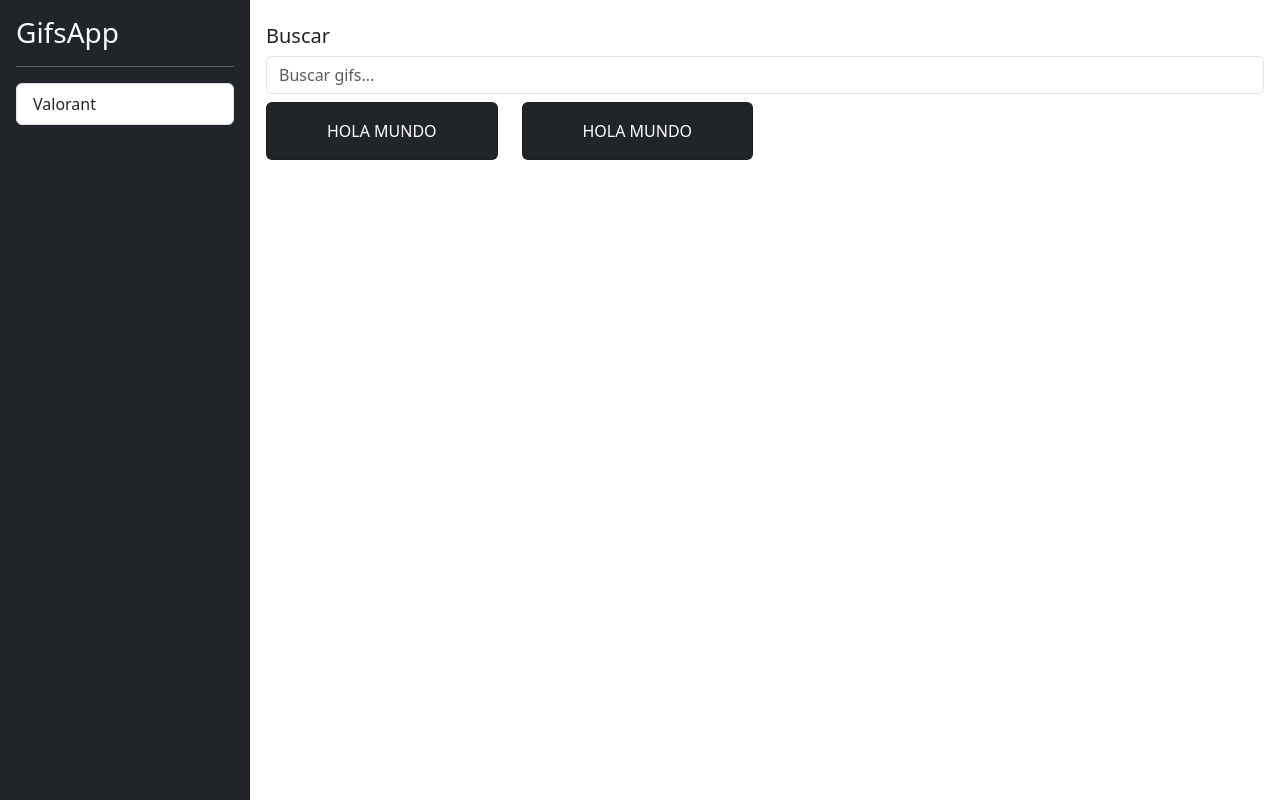
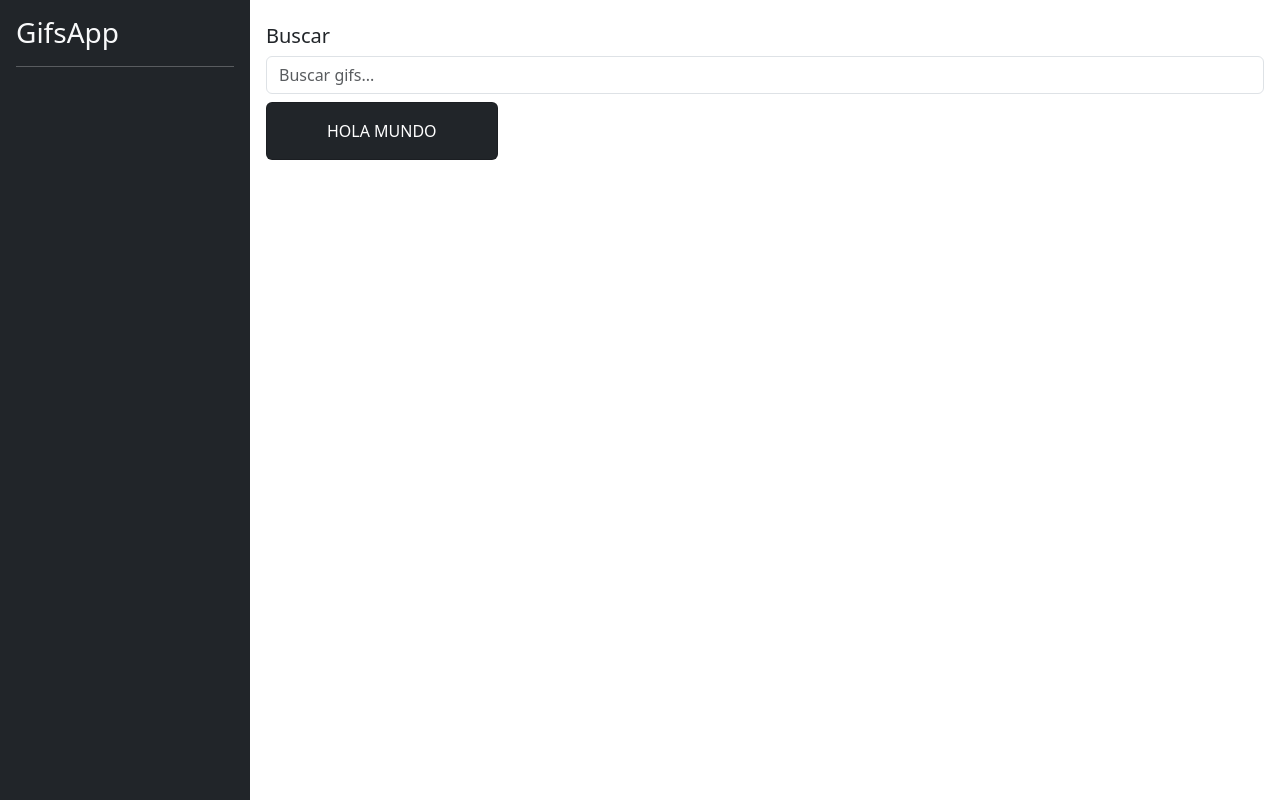
Before and after one commit to Alejoval26/GifsApp, an Angular app: page / in a window 1280 px wide. Built offline with nearby package versions, Linux system fonts and the light colour scheme.

Commit message:
mejorando el servicio para organizar las busquedas que se almacenan en el sidebar

```diff
--- a/src/app/gifs/components/cardlist/cardlist.component.html
+++ b/src/app/gifs/components/cardlist/cardlist.component.html
@@ -10,16 +10,5 @@
 
     </div>
   </div>
-  <div class="col-md-3 col-sm-6">
-    <div class="card mb-2 text-center bg-dark">
-      <!-- To do: poner imagen -->
 
-      <div class="card-body text-white">
-        <p class="card-text">
-          HOLA MUNDO
-        </p>
-      </div>
-
-    </div>
-  </div>
 </div>
--- a/src/app/gifs/components/searchbox/searchbox.component.ts
+++ b/src/app/gifs/components/searchbox/searchbox.component.ts
@@ -1,4 +1,5 @@
 import { Component, ElementRef, ViewChild} from '@angular/core';
+import { GifsService } from '../../services/gifs.service';
 
 @Component({
   selector: 'gifs-searchbox',
@@ -16,10 +17,12 @@ export class SearchboxComponent  {
   @ViewChild('txTTagInput')
   public tagInpuT!:ElementRef<HTMLInputElement>;
 
-  constructor() { }
+  constructor(private gifsService:GifsService) { }
 
   searchTag():void{
     const newTag = this.tagInpuT.nativeElement.value;
+    this.gifsService.serachTag(newTag);
+    this.tagInpuT.nativeElement.value='';
     console.log(newTag);
   }
 }
--- /dev/null
+++ b/src/app/gifs/services/gifs.service.ts
@@ -0,0 +1,31 @@
+import { Injectable } from '@angular/core';
+
+@Injectable({ providedIn: 'root' })
+export class GifsService {
+  private _tagHistory: string[] = [];
+  private appiKey:string = 'AORSCdEBqlMi0lVeM9ywxcCGSfMmvr7u';
+
+  constructor() { }
+
+  get tagsHistory() {
+    return [...this._tagHistory];
+  }
+
+  private OrganizeHistory(tag: string){
+    tag = tag.toLocaleLowerCase();
+
+    if(this.tagsHistory.includes(tag)){
+      this._tagHistory = this._tagHistory.filter((oldTag) => oldTag !==tag)
+    }
+    this._tagHistory.unshift(tag);
+    this._tagHistory = this.tagsHistory.splice(0,10);
+  }
+
+  public serachTag(tag: string): void {
+
+    if (tag.length === 0) return;
+    this.OrganizeHistory(tag);
+    console.log(this.tagsHistory);
+  }
+
+}
--- a/src/app/shared/components/sidebar/sidebar.component.html
+++ b/src/app/shared/components/sidebar/sidebar.component.html
@@ -2,8 +2,11 @@
   <h3 class="text-light">GifsApp</h3>
   <hr class="text-white">
   <div class="list-group list-reset">
-    <button class="list-group-item list-group-item-action">
-      Valorant
+    <button
+    *ngFor="let tag of tags"
+    class="list-group-item list-group-item-action">
+      {{tag | titlecase}}
     </button>
+
   </div>
 </div>
--- a/src/app/shared/components/sidebar/sidebar.component.ts
+++ b/src/app/shared/components/sidebar/sidebar.component.ts
@@ -1,4 +1,5 @@
 import { Component } from '@angular/core';
+import { GifsService } from '../../../gifs/services/gifs.service';
 
 @Component({
   selector: 'shared-sidebar',
@@ -6,5 +7,11 @@ import { Component } from '@angular/core';
   styleUrl: './sidebar.component.css'
 })
 export class SidebarComponent {
+  constructor(private gifServiucer:GifsService){
 
+  }
+
+  get tags() {
+    return this.gifServiucer.tagsHistory;
+  }
 }
```
